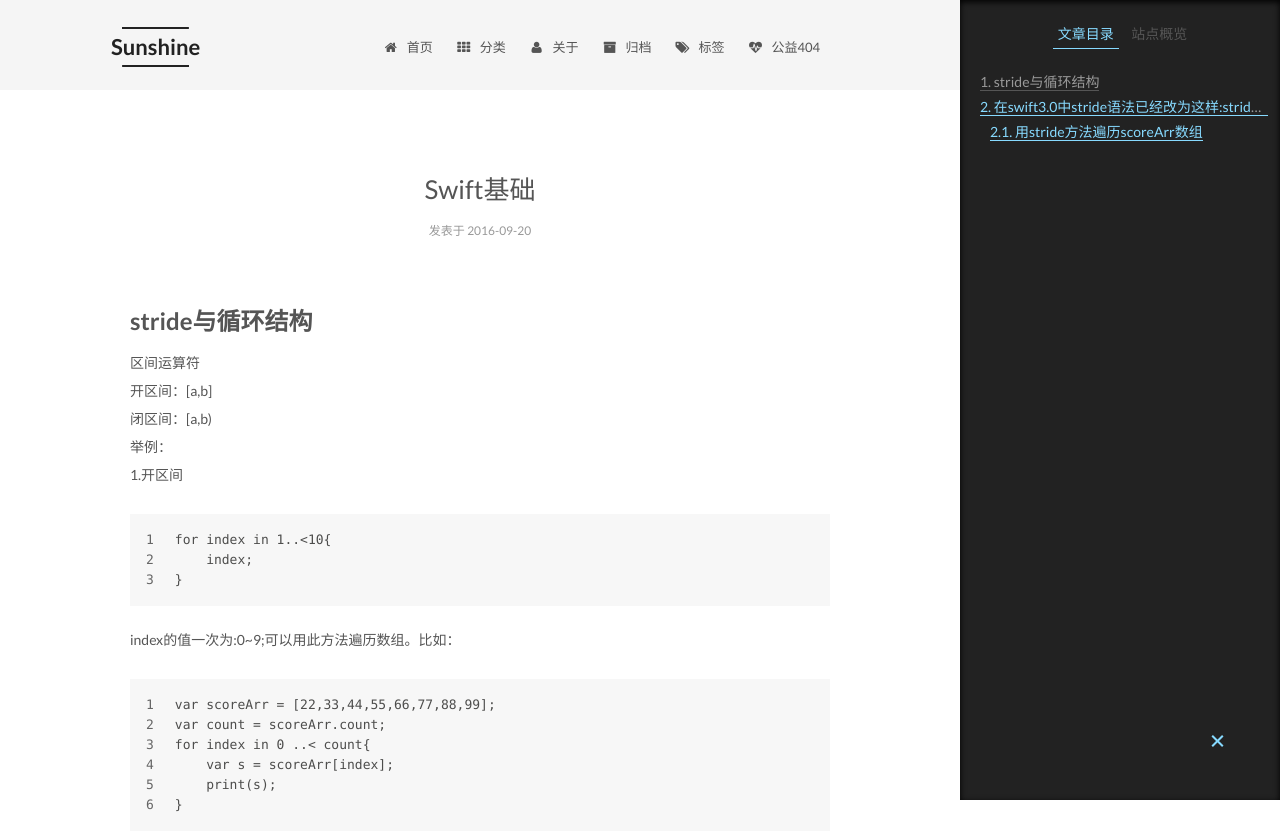
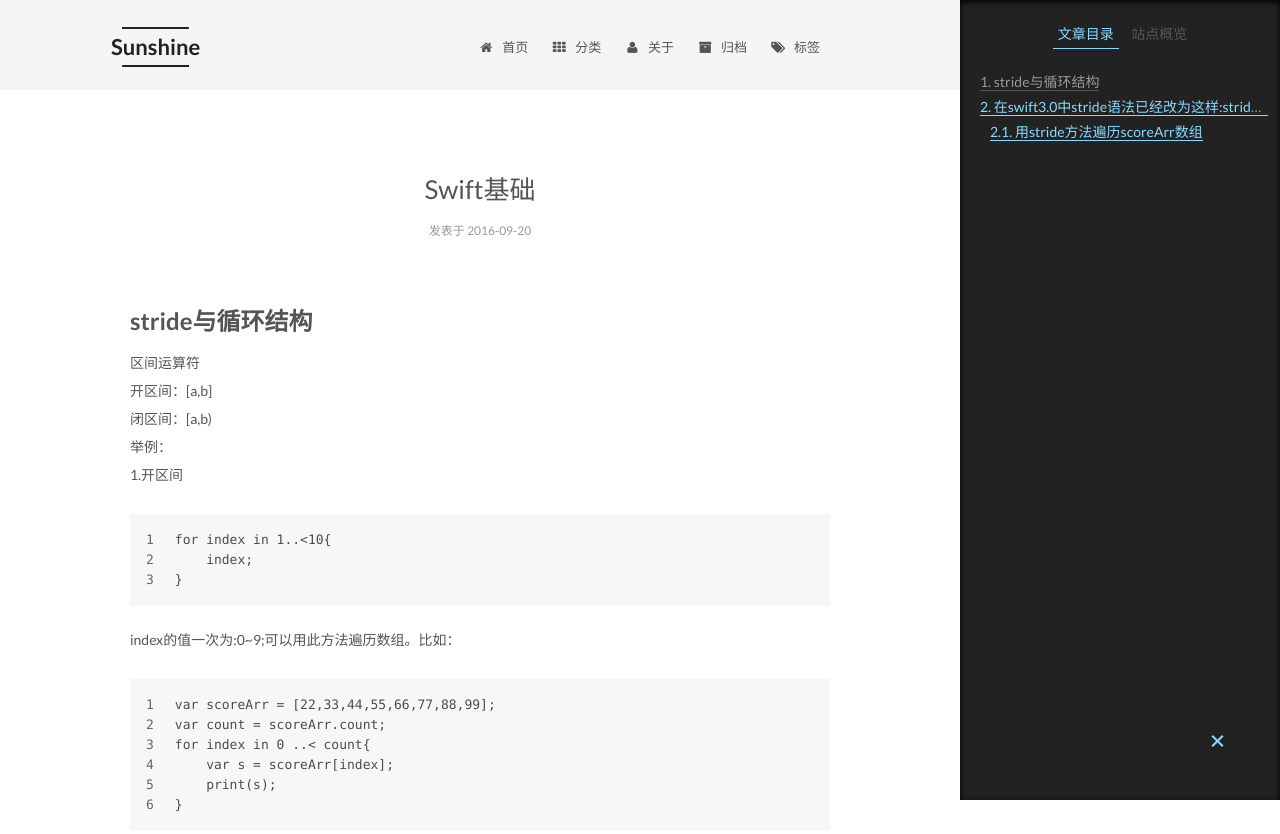
Before and after one commit to sunshineLixun/sunshineLixun.github.io, a plain HTML site: page 2016/09/20/Swift基础/index.html in a window 1280 px wide. Shown: the top 834 px of the page. Drawn offline with Linux system fonts and the light colour scheme.

Commit message:
Site updated: 2016-09-21 20:56:06

```diff
--- a/2016/09/20/Swift基础/index.html
+++ b/2016/09/20/Swift基础/index.html
@@ -226,16 +226,6 @@ index的值一次为:0~9;可以用此方法遍历数组。比如：
               <i class="menu-item-icon fa fa-fw fa-tags"></i> <br />
 
             标签
-          </a>
-        </li>
-
-
-        <li class="menu-item menu-item-commonweal">
-          <a href="/404.html" rel="section">
-
-              <i class="menu-item-icon fa fa-fw fa-heartbeat"></i> <br />
-
-            公益404
           </a>
         </li>
 
--- a/css/main.css
+++ b/css/main.css
@@ -1548,7 +1548,7 @@ pre .javascript .function {
   width: 4px;
   height: 4px;
   border-radius: 50%;
-  background: #b4f688;
+  background: #836bff;
 }
 .links-of-blogroll {
   font-size: 13px;
```
Also changed, not shown: 2016/09/20/多种方法使tableView的Header下拉放大/index.html (+0 -10 lines), archives/2016/09/index.html (+0 -10 lines), archives/2016/index.html (+0 -10 lines), archives/index.html (+0 -10 lines), index.html (+0 -10 lines).
